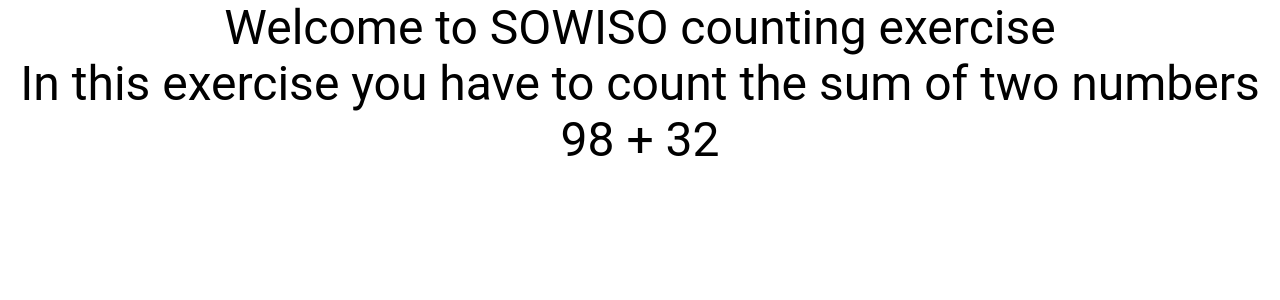
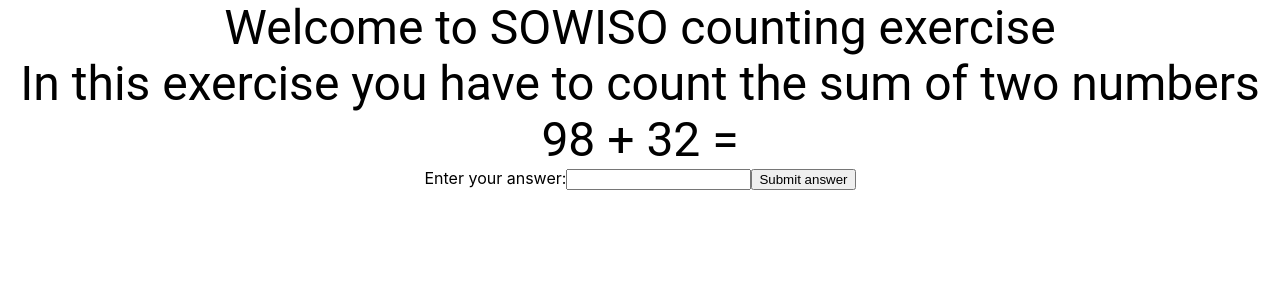
Before and after one commit to andreyroizin/sowiso-count-exercise, a React (Create React App) app: page / in a window 1280 px wide. Shown: the top 300 px of the page. Built offline with nearby package versions, Linux system fonts and the light colour scheme.

Commit message:
answer form

```diff
--- a/package.json
+++ b/package.json
@@ -4,11 +4,14 @@
   "private": true,
   "dependencies": {
     "@material-ui/core": "^4.12.3",
+    "@material-ui/lab": "^4.0.0-alpha.60",
     "@testing-library/jest-dom": "^5.11.4",
     "@testing-library/react": "^11.1.0",
     "@testing-library/user-event": "^12.1.10",
+    "material-ui-numeric-input": "^3.0.3",
     "react": "^17.0.2",
     "react-dom": "^17.0.2",
+    "react-numeric-input": "^2.2.3",
     "react-scripts": "4.0.3",
     "web-vitals": "^1.0.1"
   },
--- a/src/countExercise.js
+++ b/src/countExercise.js
@@ -1,6 +1,7 @@
+import React from "react";
+import NumericInput from 'react-numeric-input';
 import Typography from "@material-ui/core/Typography";
 import {makeStyles} from "@material-ui/core/styles";
-import React from "react";
 
 // const useStyles = makeStyles((theme) => ({
 //     welcome_text: {
@@ -11,16 +12,29 @@
 class CountExercise extends React.Component {
     constructor(props) {
         super(props);
-        this.state = {firstNumber: generateRandomNumber(100), secondNumber: generateRandomNumber(100)};
+        this.state = {firstNumber: generateRandomNumber(100), secondNumber: generateRandomNumber(100), userAnswer:0};
     }
 
     render() {
-        return (
-        <Typography variant="h3" align="center">
+        let userAnswerDraft = 0;
+        return <>
+            <div align="center">
+        <Typography variant="h3" >
             Welcome to SOWISO counting exercise<br/>In this exercise you have to count the sum of two numbers
-            <br/>{this.state.firstNumber} + {this.state.secondNumber}
+            <br/>{this.state.firstNumber} + {this.state.secondNumber}  = <br/>
         </Typography>
-        );
+                <form>
+                    <label>Enter your answer:
+                        <input
+                            type="number"
+                            // value={userAnswer}
+                            onChange={(e) => this.setState({userAnswer : e.target.value})}
+                        />
+                    </label>
+                    <input type="submit" value="Submit answer"/>
+                </form>
+            </div>
+        </>
     }
 }
 
```
